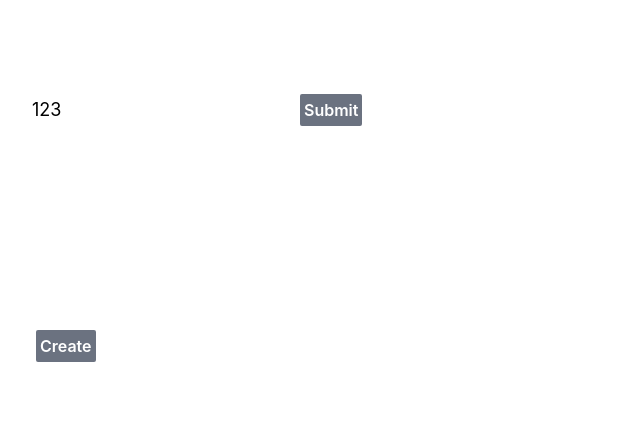
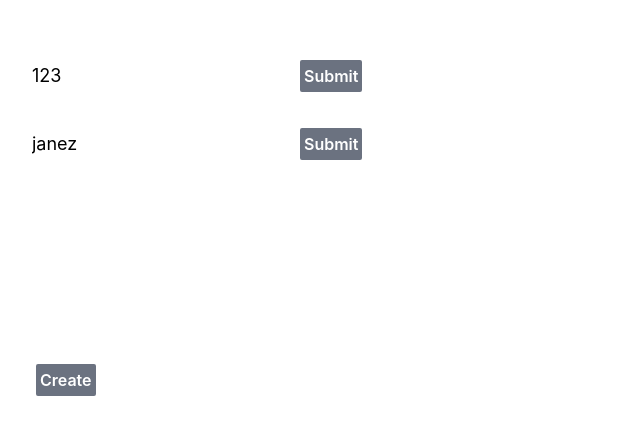
Before and after one commit to jan146/mxcro-frontend, a Vue app: page /login in a window 1280 px wide. Shown: the part 186-620 px from the top of the page, without its empty margins (0-640 px from the left). Built offline with nearby package versions, Linux system fonts and the light colour scheme.

Commit message:
Login with username

```diff
--- /dev/null
+++ b/src/components/EnterUserName.vue
@@ -0,0 +1,30 @@
+<template>
+    <div class="font-bold text-lg text-white">Enter username:</div>
+    <div class="flex gap-2">
+        <input v-model="username" type="text" class="text-lg text-black w-64" @keyup="logOut"/>
+        <button @click="logOut" type="button" class="bg-gray-500 text-base border-4 border-white rounded-md text-white p-1 font-semibold">Submit</button>
+    </div>
+</template>
+
+<script setup lang="ts">
+
+    import { useRouter, type Router } from "vue-router";
+    import { ref, type Ref } from 'vue';
+    import { BACKEND_URL } from "@/utils/constants";
+
+    const router: Router = useRouter();
+    const username: Ref<string> = ref("janez");
+
+    function logOut() {
+        fetch(`${BACKEND_URL}/user_info/username/${username.value}`)
+        .then(response => response.json())
+        .then(data => {
+            if (data.error)
+                console.error(data.error);
+            else
+                router.push({ name: "overview", params: { user_id: data.id } });
+        })
+        .catch(err => console.error(err))
+    }
+
+</script>
--- a/src/views/Login.vue
+++ b/src/views/Login.vue
@@ -2,6 +2,9 @@
     <div>
         <div>
             <EnterUserId />
+        </div>
+        <div>
+            <EnterUserName />
         </div>
         <div>
             <MakeNewUser />
@@ -11,5 +14,6 @@
 
 <script setup lang="ts">
     import EnterUserId from "@/components/EnterUserId.vue";
+    import EnterUserName from "@/components/EnterUserName.vue";
     import MakeNewUser from '@/components/MakeNewUser.vue';
 </script>
```
